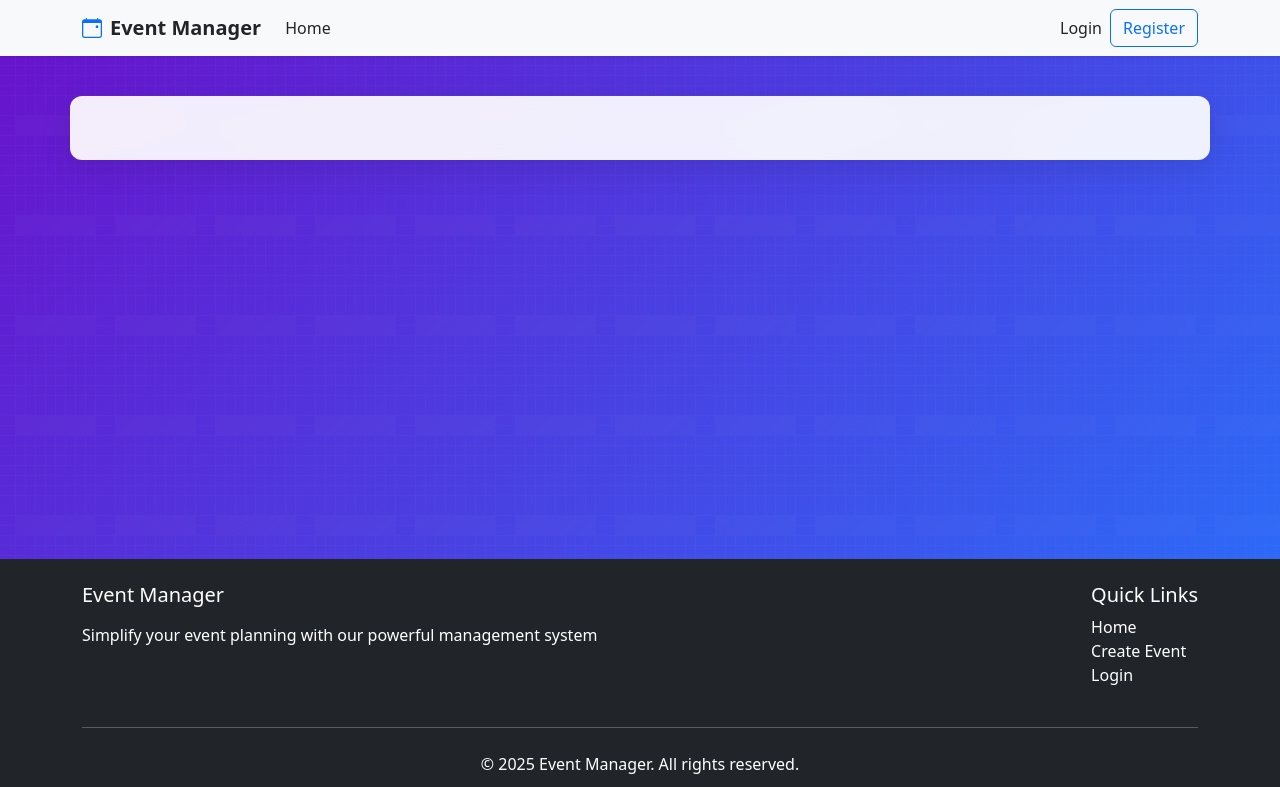
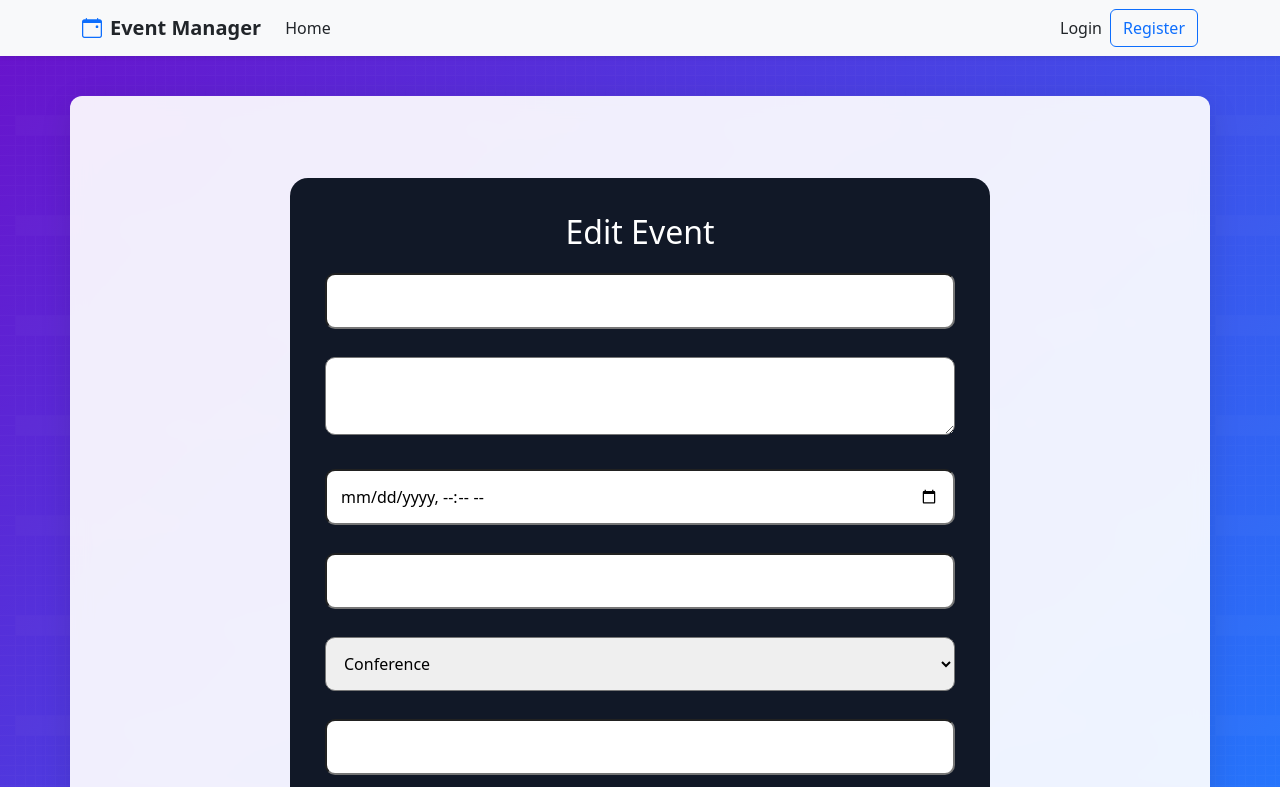
Before and after one commit to Saiteja-323/EVENT-MANAGEMENT-SYSTEM, a React (Vite) app in the folder client/: page /edit-event/1 in a window 1280 px wide. Shown: the top 787 px of the page. Built offline with nearby package versions, Linux system fonts and the light colour scheme; no server answers.

Commit message:
updated registarion of event

```diff
--- a/client/src/App.jsx
+++ b/client/src/App.jsx
@@ -1,44 +1,89 @@
 import React from 'react';
-import { BrowserRouter as Router, Routes, Route, Navigate } from 'react-router-dom';
-import { AuthProvider, useAuth } from './context/AuthContext';
-import Layout from './components/Layout';
+
+import {
+BrowserRouter as Router,
+Routes,
+Route
+}
+from 'react-router-dom';
+
+import {
+AuthProvider
+}
+from './context/AuthContext';
+
 import Home from './pages/Home';
-import EventDetails from './pages/EventDetails';
-import CreateEvent from './pages/CreateEvent';
-import Login from './pages/Login';
-import Register from './pages/Register';
-import './App.css';
-import './index.css';
 
-// Protected route component
-const ProtectedRoute = ({ children }) => {
-  const { user } = useAuth();
-  return user ? children : <Navigate to="/login" replace />;
-};
+import CreateEvent
+from './pages/CreateEvent';
 
-function App() {
-  return (
+import EditEvent
+from './pages/EditEvent';
+
+import EventDetails
+from './pages/EventDetails';
+
+import Login
+from './pages/Login';
+
+import Register
+from './pages/Register';
+
+import Layout
+from './components/Layout';
+
+function App(){
+
+return(
+
 <AuthProvider>
+
 <Router>
+
 <Layout>
+
 <Routes>
-            <Route path="/" element={<Home />} />
-            <Route path="/events/:id" element={<EventDetails />} />
+
+<Route
+path="/"
+element={<Home/>}
+/>
+
 <Route
 path="/create-event"
-              element={
-                <ProtectedRoute>
-                  <CreateEvent />
-                </ProtectedRoute>
-              }
+element={<CreateEvent/>}
 />
-            <Route path="/login" element={<Login />} />
-            <Route path="/register" element={<Register />} />
+
+<Route
+path="/edit-event/:id"
+element={<EditEvent/>}
+/>
+
+<Route
+path="/events/:id"
+element={<EventDetails/>}
+/>
+
+<Route
+path="/login"
+element={<Login/>}
+/>
+
+<Route
+path="/register"
+element={<Register/>}
+/>
+
 </Routes>
+
 </Layout>
+
 </Router>
+
 </AuthProvider>
+
 );
+
 }
 
 export default App;
--- a/client/src/components/EventCard.jsx
+++ b/client/src/components/EventCard.jsx
@@ -1,81 +1,91 @@
 import React from 'react';
+import {Link} from 'react-router-dom';
+import api from '../api/axios';
 
-import {Link}
-from 'react-router-dom';
+function EventCard({event}){
 
-import {Card}
-from 'react-bootstrap';
+const handleDelete=
+async()=>{
 
-const EventCard=({event})=>{
+if(
+window.confirm(
+"Delete this event?"
+)
+){
 
-const formatDate=(dateString)=>{
+await api.delete(
+`/api/events/${event._id}`
+);
 
-const date=
-new Date(dateString);
+window.location.reload();
 
-return date.toLocaleDateString(
-undefined,
-{
-year:'numeric',
-month:'short',
-day:'numeric',
-hour:'2-digit',
-minute:'2-digit'
 }
-);
 
 };
 
-
 return(
-
-<Card className="h-100">
 
 <div
 style={{
-height:'160px',
-backgroundImage:
-`url('${
+border:'1px solid #333',
+padding:'15px',
+borderRadius:'12px'
+}}
+>
+
+<img
+src={
 event.image ||
-"https://source.unsplash.com/random/600x400/?event"
-}')`,
-backgroundSize:'cover',
-backgroundPosition:'center'
+'https://via.placeholder.com/300'
+}
+style={{
+width:'100%',
+height:'180px',
+objectFit:'cover'
 }}
-></div>
+/>
 
+<h3>{event.title}</h3>
 
-<Card.Body>
+<p>{event.location}</p>
 
-<Card.Title>
-{event.title}
-</Card.Title>
-
-<p>
-{formatDate(event.date)}
-</p>
-
-<p>
-{event.location}
-</p>
-
-<p>
-{event.description}
-</p>
+<div
+style={{
+display:'flex',
+gap:'10px'
+}}
+>
 
 <Link
 to={`/events/${event._id}`}
-className="btn btn-primary"
 >
-View Details
+View
 </Link>
 
-</Card.Body>
+<Link
+to={`/edit-event/${event._id}`}
+>
+✏ Edit
+</Link>
 
-</Card>
+<button
+onClick={handleDelete}
+style={{
+border:'none',
+background:'red',
+color:'white',
+padding:'6px 10px'
+}}
+>
+🗑
+</button>
+
+</div>
+
+</div>
 
 );
 
-};
+}
 
 export default EventCard;
--- a/client/src/pages/CreateEvent.jsx
+++ b/client/src/pages/CreateEvent.jsx
@@ -1,234 +1,164 @@
-import React,{useState} from 'react';
-
-import {useNavigate}
-from 'react-router-dom';
-
+import React, { useState } from 'react';
+import { useNavigate } from 'react-router-dom';
 import api from '../api/axios';
 
-function CreateEvent(){
+function CreateEvent() {
+  const navigate = useNavigate();
 
-const navigate=
-useNavigate();
-
-const [formData,setFormData]=
-useState({
-
-title:'',
-description:'',
-date:'',
-location:'',
-category:'Conference',
-image:''
-
+  const [formData, setFormData] = useState({
+    title: '',
+    description: '',
+    date: '',
+    location: '',
+    category: 'Conference',
+    image: ''
   });
 
+  const [error, setError] = useState('');
 
-const handleChange=(e)=>{
-
+  const handleChange = (e) => {
     setFormData({
-
       ...formData,
-
-[e.target.name]:
-e.target.value
-
+      [e.target.name]: e.target.value
     });
-
   };
 
-
-
-const handleSubmit=async(e)=>{
-
+  const handleSubmit = async (e) => {
     e.preventDefault();
 
-try{
+    try {
+      setError('');
 
-const res=
-await api.post(
-'/api/events',
-formData
-);
+      const res = await api.post('/api/events', formData);
 
-navigate(
-`/events/${res.data._id}`
-);
-
+      navigate(`/events/${res.data._id}`);
+    } catch (err) {
+      console.error(err);
+      setError('Error creating event');
     }
-catch(err){
-
-console.log(err);
-
-alert(
-'Error creating event'
-);
-
-}
-
   };
 
+  return (
+    <div style={containerStyle}>
+      <h2 style={headingStyle}>Create Event</h2>
 
-
-return(
-
-<div className="container mt-5">
-
-<h2>Create Event</h2>
+      {error && (
+        <div style={errorStyle}>
+          {error}
+        </div>
+      )}
 
       <form onSubmit={handleSubmit}>
-
-
-<div>
-
-<label>
-Event Title
-</label>
-
-<br/>
-
         <input
           type="text"
           name="title"
+          placeholder="Event Title"
           value={formData.title}
           onChange={handleChange}
+          style={inputStyle}
           required
         />
 
-</div>
-
-<br/>
-
-
-<div>
-
-<label>
-Description
-</label>
-
-<br/>
-
         <textarea
           name="description"
+          placeholder="Event Description"
           value={formData.description}
           onChange={handleChange}
+          style={inputStyle}
           required
         />
-
-</div>
-
-<br/>
-
-
-<div>
-
-<label>
-Date
-</label>
-
-<br/>
 
         <input
           type="datetime-local"
           name="date"
           value={formData.date}
           onChange={handleChange}
+          style={inputStyle}
           required
         />
-
-</div>
-
-<br/>
-
-
-<div>
-
-<label>
-Location
-</label>
-
-<br/>
 
         <input
           type="text"
           name="location"
+          placeholder="Event Location"
           value={formData.location}
           onChange={handleChange}
+          style={inputStyle}
           required
         />
-
-</div>
-
-<br/>
-
-
-<div>
-
-<label>
-Category
-</label>
-
-<br/>
 
         <select
           name="category"
           value={formData.category}
           onChange={handleChange}
+          style={inputStyle}
         >
-
-<option>
-Conference
-</option>
-
-<option>
-Workshop
-</option>
-
-<option>
-Social
-</option>
-
-<option>
-Other
-</option>
-
+          <option value="Conference">Conference</option>
+          <option value="Workshop">Workshop</option>
+          <option value="Social">Social</option>
+          <option value="Other">Other</option>
         </select>
-
-</div>
-
-<br/>
-
-
-<div>
-
-<label>
-Event Image URL
-</label>
-
-<br/>
 
         <input
           type="text"
           name="image"
-placeholder="Paste image url"
+          placeholder="Paste Image URL"
           value={formData.image}
           onChange={handleChange}
+          style={inputStyle}
         />
 
-</div>
-
-<br/>
-
-
-<button type="submit">
+        <button type="submit" style={buttonStyle}>
           Create Event
         </button>
-
       </form>
-
     </div>
-
   );
-
 }
 
+const containerStyle = {
+  maxWidth: '700px',
+  margin: '50px auto',
+  padding: '35px',
+  background: '#111827',
+  borderRadius: '18px',
+  boxShadow: '0 0 25px rgba(0,0,0,0.35)',
+  color: 'white'
+};
+
+const headingStyle = {
+  textAlign: 'center',
+  marginBottom: '25px'
+};
+
+const inputStyle = {
+  width: '100%',
+  padding: '14px',
+  marginBottom: '16px',
+  borderRadius: '10px',
+  border: '1px solid #444',
+  background: '#1f2937',
+  color: 'white',
+  boxSizing: 'border-box'
+};
+
+const buttonStyle = {
+  width: '100%',
+  padding: '14px',
+  background: '#2563eb',
+  color: 'white',
+  border: 'none',
+  borderRadius: '10px',
+  fontSize: '16px',
+  fontWeight: 'bold',
+  cursor: 'pointer'
+};
+
+const errorStyle = {
+  background: '#7f1d1d',
+  padding: '12px',
+  borderRadius: '8px',
+  marginBottom: '16px'
+};
+
 export default CreateEvent;
--- /dev/null
+++ b/client/src/pages/EditEvent.jsx
@@ -0,0 +1,173 @@
+import React,
+{useState,useEffect}
+from 'react';
+
+import {
+useParams,
+useNavigate
+}
+from 'react-router-dom';
+
+import api from '../api/axios';
+
+function EditEvent(){
+
+const {id}=useParams();
+
+const navigate=
+useNavigate();
+
+const [formData,setFormData]=
+useState({
+title:'',
+description:'',
+date:'',
+location:'',
+category:'',
+image:''
+});
+
+useEffect(()=>{
+
+const loadEvent=async()=>{
+
+const res=
+await api.get(
+`/api/events/${id}`
+);
+
+setFormData({
+...res.data,
+date:res.data.date.slice(0,16)
+});
+
+};
+
+loadEvent();
+
+},[id]);
+
+
+const handleChange=(e)=>{
+
+setFormData({
+...formData,
+[e.target.name]:
+e.target.value
+});
+
+};
+
+
+const handleSubmit=
+async(e)=>{
+
+e.preventDefault();
+
+await api.put(
+`/api/events/${id}`,
+formData
+);
+
+navigate('/');
+
+};
+
+
+
+return(
+
+<div
+style={{
+maxWidth:'700px',
+margin:'50px auto',
+padding:'35px',
+background:'#111827',
+borderRadius:'18px',
+color:'white'
+}}
+>
+
+<h2 style={{textAlign:'center'}}>
+Edit Event
+</h2>
+
+<form onSubmit={handleSubmit}>
+
+<input
+name="title"
+value={formData.title}
+onChange={handleChange}
+style={inputStyle}
+/>
+
+<textarea
+name="description"
+value={formData.description}
+onChange={handleChange}
+style={inputStyle}
+/>
+
+<input
+type="datetime-local"
+name="date"
+value={formData.date}
+onChange={handleChange}
+style={inputStyle}
+/>
+
+<input
+name="location"
+value={formData.location}
+onChange={handleChange}
+style={inputStyle}
+/>
+
+<select
+name="category"
+value={formData.category}
+onChange={handleChange}
+style={inputStyle}
+>
+<option>Conference</option>
+<option>Workshop</option>
+<option>Social</option>
+<option>Other</option>
+</select>
+
+<input
+name="image"
+value={formData.image}
+onChange={handleChange}
+style={inputStyle}
+/>
+
+<button style={btnStyle}>
+Update Event
+</button>
+
+</form>
+
+</div>
+
+);
+
+}
+
+const inputStyle={
+width:'100%',
+padding:'14px',
+margin:'14px 0',
+borderRadius:'10px'
+};
+
+const btnStyle={
+width:'100%',
+padding:'14px',
+background:'#2563eb',
+color:'white',
+border:'none',
+borderRadius:'10px'
+};
+
+export default EditEvent;
```
Also changed, not shown: 1 other file (tests, documents, lock files or other folders). Lines whose indentation alone changed are shown as unchanged.
